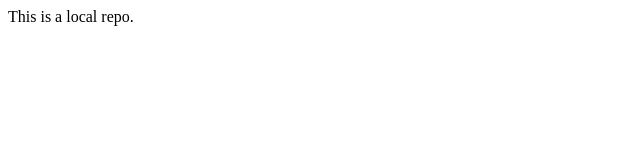
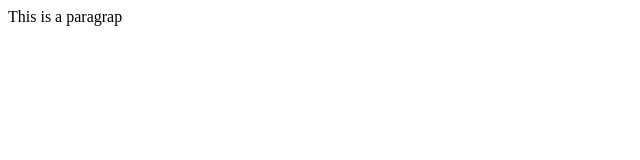
Before and after one commit to yparas/Localrepo, a plain HTML site: page index.html in a window 1280 px wide. Shown: the full height of the page, 0-640 px from the left. Drawn offline with Linux system fonts and the light colour scheme.

Commit message:
add redme

```diff
--- a/index.html
+++ b/index.html
@@ -1 +1 @@
-<p>This is a local repo.</p>
+<P>This is a paragrap</P>
```
Also changed, not shown: 1 other file.
